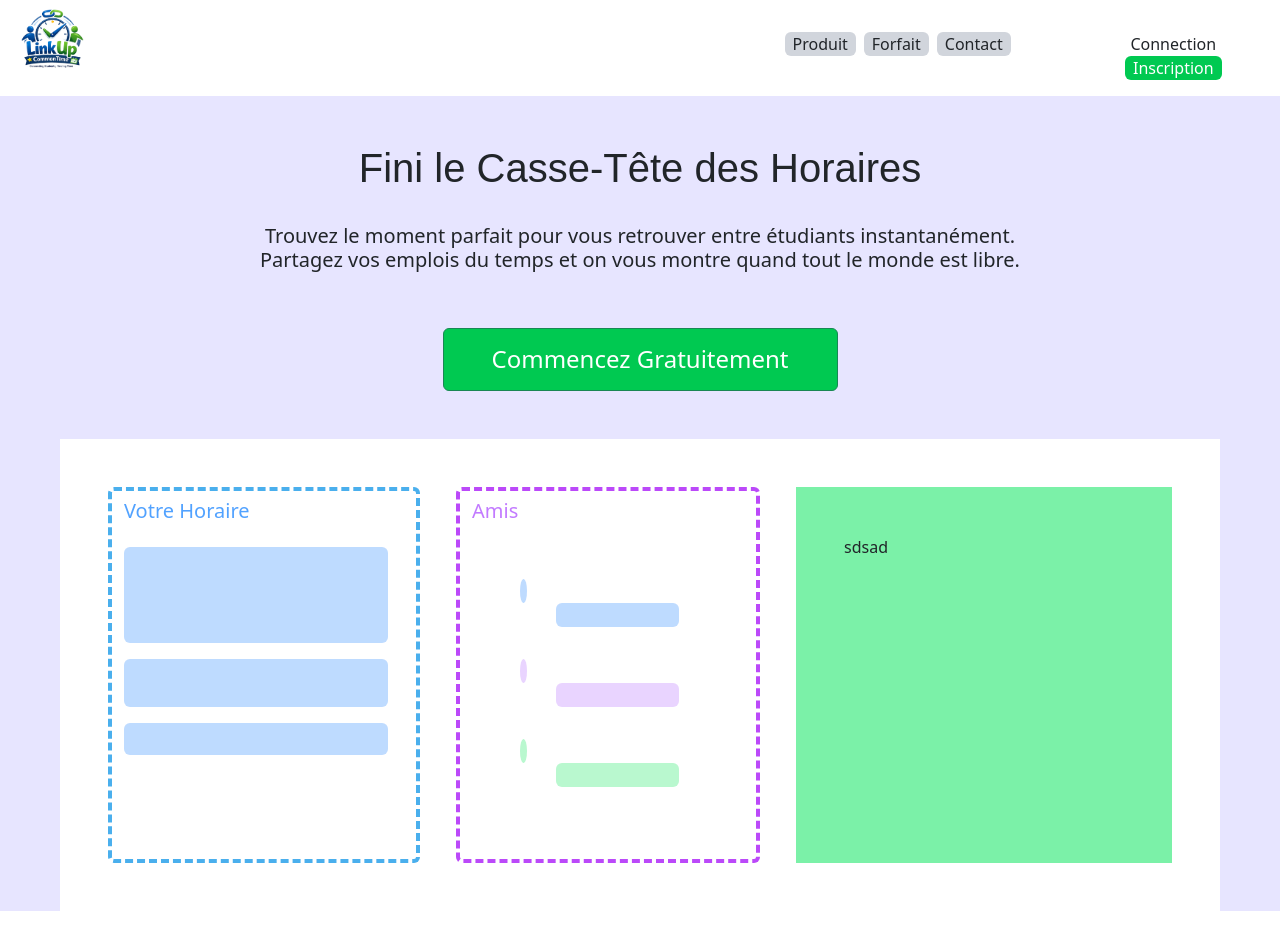
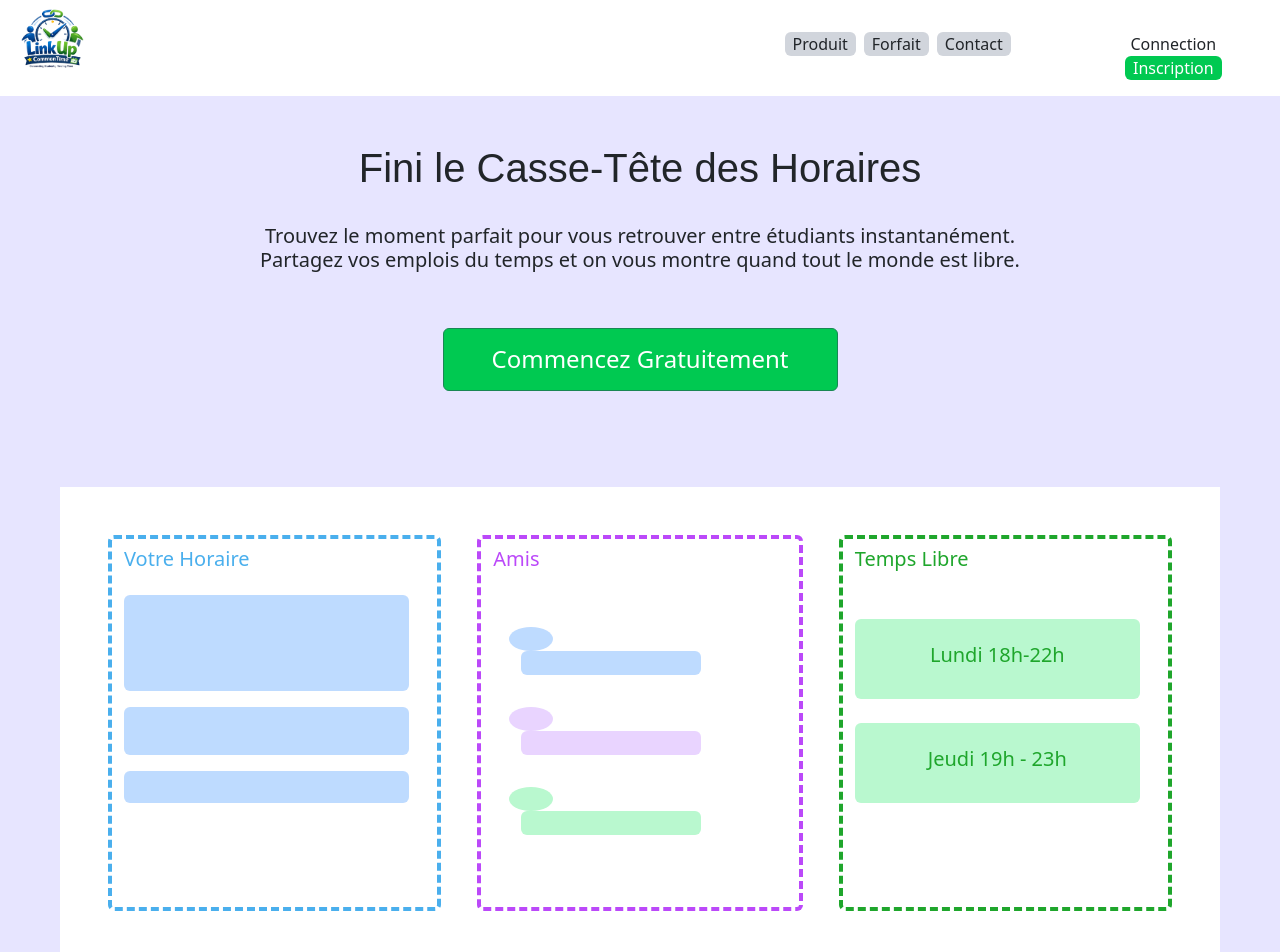
Before and after one commit to SaadK123/PROJET_APP_TRANSACTIONNELLE, a Next.js app in the folder WebApp/my-next-app/: page /HomePage in a window 1280 px wide. Shown: the top 952 px of the page. Built offline with nearby package versions, Linux system fonts and the light colour scheme.

Commit message:
finished designing HomePage

```diff
--- a/WebApp/my-next-app/app/HomePage/page.tsx
+++ b/WebApp/my-next-app/app/HomePage/page.tsx
@@ -11,8 +11,8 @@ export default function HomePage() {
   const gotoLogIn = () =>{ router.push("/SignIn")};
 
   return (
-    <div className="homepage-background min-h-screen bg-cover bg-center">
-      <div className="container-fluid ">
+    <div className="homepage-background min-h-screen bg-cover bg-center pb-5">
+      <div className="container-fluid">
 
         {/*HEADER*/}
 
@@ -43,14 +43,18 @@ export default function HomePage() {
         <div className="row pt-5 pb-4 text-center"><h1 className="h1-WritingHP">Fini le Casse-Tête des Horaires</h1></div>
         <div className="row pb-5 text-center"><h5>Trouvez le moment parfait pour vous retrouver entre étudiants instantanément. <br />
          Partagez vos emplois du temps et on vous montre quand tout le monde est libre.</h5></div>
-        <div className="row-7 text-center"><button type="button" onClick={gotosignup} className="pt-3 pb-3 ps-5 pe-5 bg-green-500 rounded text-white border border-success"><h4 className="h4-HP">Commencez Gratuitement</h4></button></div>
+        <div className="row-7 text-center"><button type="button" onClick={gotosignup} className="pt-3 pb-3 ps-5 pe-5 bg-green-500 rounded text-white border border-success mb-5"><h4 className="h4-HP">Commencez Gratuitement</h4></button></div>
+
+
           {/*Examples*/}
-        <div className="row p-5 m-5 bg-white" >
+
+
+        <div className="row p-5 mx-5 mt-5 bg-white" >
           <div className="col">
             {/*Votre Horaire*/}
             <div className="row">
                <div className="col hp-Border-Blue rounded border border-4 ">
-                  <div className="col pe-3 pt-2 bg-white text-blue-400 text-start"><h5>Votre Horaire</h5>
+                  <div className="col pe-3 pt-2 bg-white hp-schedule-Blue text-start"><h5>Votre Horaire</h5>
                     <div className=" p-5 mt-4 rounded bg-blue-200"></div>
                     <div className="p-4 mt-3 mb-3 rounded bg-blue-200"></div>
                     <div className="p-3 mb-4 rounded bg-blue-200 "></div>
@@ -60,28 +64,31 @@ export default function HomePage() {
               <div className="col ps-5 pe-5">
                 <div className="row">
                    <div className="col hp-Border-Purple rounded border border-4 ">
-                    <div className="col pe-3 pt-2 pb-4 bg-white text-purple-400 text-start"><h5>Amis</h5>
+                    <div className="col pe-3 pt-2 pb-4 bg-white hp-friends-Purple text-start"><h5>Amis</h5>
                     {/*Friends rows*/}
-                    <div className="row p-5 pb-2 ">
-                        <div className="col-2"><div className="rounded-circle bg-blue-200">ㅤ</div></div>
-                        <div className="col-8 ms-5 bg-blue-200 rounded">ㅤ</div>
+                      <div className="row p-5 ps-3 pb-2 pe-3 ">
+                        <div className="col-3 "><div className="rounded-circle bg-blue-200">ㅤ</div></div>
+                        <div className="col-8 ms-4 bg-blue-200 rounded">ㅤ</div>
+                      </div>
+                      <div className="row p-5 ps-3 pb-2 pt-4 pe-3">
+                        <div className="col-3"><div className="rounded-circle bg-purple-200">ㅤ</div></div>
+                        <div className="col-8 ms-4 bg-purple-200 rounded">ㅤ</div>
+                      </div>
+                      <div className="row p-5 ps-3 pb-5 pt-4 pe-3">
+                        <div className="col-3"><div className="rounded-circle bg-green-200">ㅤ</div></div>
+                        <div className="col-8 ms-4 bg-green-200 rounded">ㅤ</div>
+                      </div>
                     </div>
-                    <div className="row p-5 pb-2 pt-4">
-                        <div className="col-2"><div className="rounded-circle bg-purple-200">ㅤ</div></div>
-                        <div className="col-8 ms-5 bg-purple-200 rounded">ㅤ</div>
-                    </div>
-                    <div className="row p-5 pb-5 pt-4 ">
-                        <div className="col-2"><div className="rounded-circle bg-green-200">ㅤ</div></div>
-                        <div className="col-8 ms-5 bg-green-200 rounded">ㅤ</div>
-                    </div>
-
-
-                    </div>
-                    </div>
-                    </div>
+                  </div>
                 </div>
-
-              <div className="col p-5  bg-green-300">sdsad</div>
+              </div>
+                  {/*Free Time*/}
+              <div className="col hp-Border-Green rounded border border-4 ">
+                  <div className="col pe-3 pt-2 bg-white hp-time-Green text-start"><h5>Temps Libre</h5>
+                    <div className=" p-4 mt-5 rounded bg-green-200 hp-time-Green text-center"><h5>Lundi 18h-22h</h5></div>
+                    <div className="p-4 mt-4 rounded bg-green-200 hp-time-Green text-center"><h5>Jeudi 19h - 23h</h5></div>
+                  </div>
+                </div>
             </div>
 
           </div>
--- a/WebApp/my-next-app/app/globals.css
+++ b/WebApp/my-next-app/app/globals.css
@@ -30,6 +30,23 @@
   border-style: dashed !important;
   border-color: rgba(187, 73, 249)!important;
 }
+.hp-Border-Green{
+    --bs-border-opacity: 1 !important;
+  border-style: dashed !important;
+  border-color: rgba(31, 166, 44)!important;
+}
+.hp-schedule-Blue{
+  --tw-text-opacity: 1!important;
+color: rgba(74, 175, 237, var(--tw-text-opacity)) !important;
+}
+.hp-friends-Purple{
+  --tw-text-opacity: 1!important;
+color: rgba(187, 73, 249, var(--tw-text-opacity)) !important;
+}
+.hp-time-Green{
+--tw-text-opacity: 1!important;
+color: rgba(31, 166, 44, var(--tw-text-opacity)) !important;
+}
 /* SignUp */
 
 .btn-createAcc {
```
